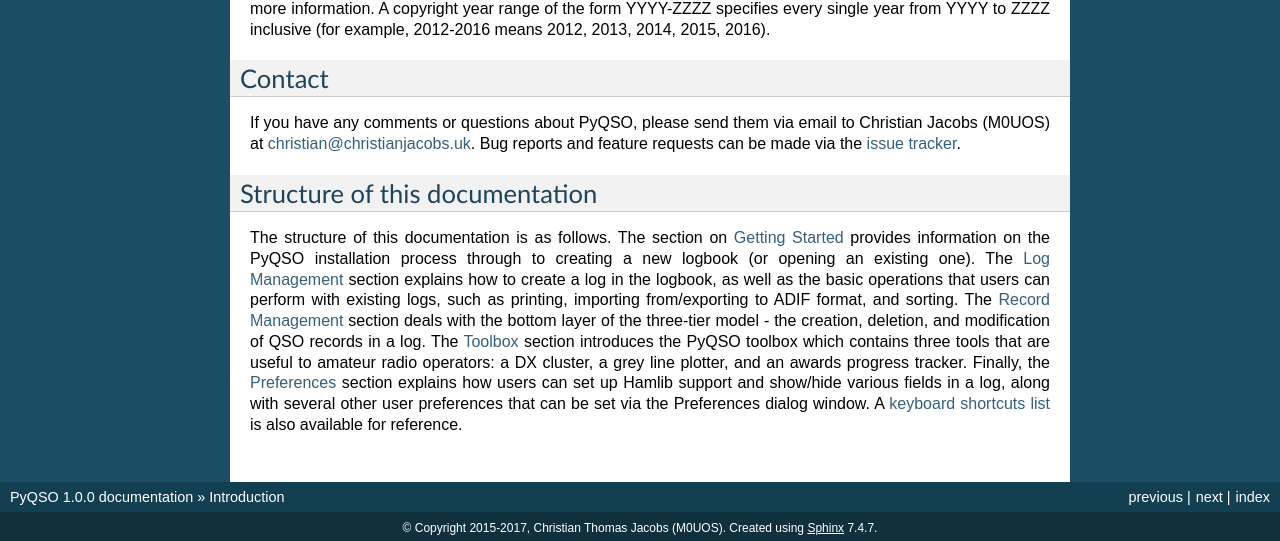
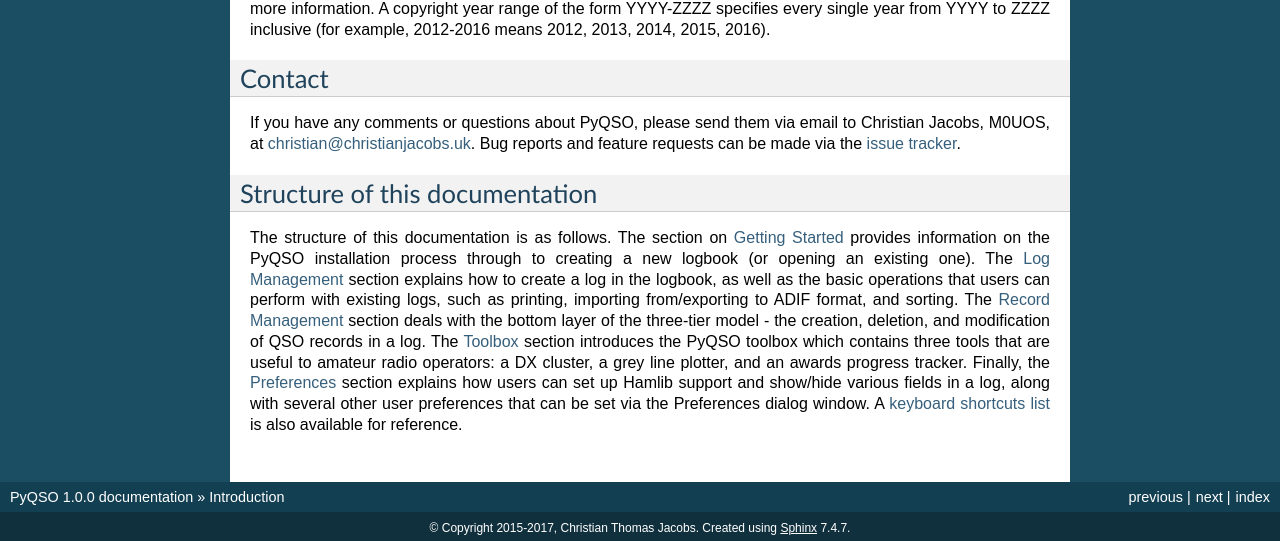
Before and after one commit to ctjacobs/pyqso, a Sphinx documentation site: the page built from docs/source/introduction.rst, in a window 1280 px wide. Shown: the part 887-1428 px from the top of the page. Built offline with Sphinx 7.4.7, drawn with Linux system fonts in a browser that asks for light colours.

Commit message:
Use a comma rather than placing my callsign in brackets after my name.

```diff
--- a/docs/source/conf.py
+++ b/docs/source/conf.py
@@ -51,7 +51,7 @@
 
 # General information about the project.
 project = u'PyQSO'
-copyright = u'2015-2017, Christian Thomas Jacobs (M0UOS)'
+copyright = u'2015-2017, Christian Thomas Jacobs'
 
 # The version info for the project you're documenting, acts as replacement for
 # |version| and |release|, also used in various other places throughout the
@@ -204,7 +204,7 @@
 #  author, documentclass [howto, manual, or own class]).
 latex_documents = [
     ('index', 'PyQSO.tex', u'PyQSO Documentation',
-     u'Christian Thomas Jacobs (M0UOS)', 'manual'),
+     u'Christian Thomas Jacobs, M0UOS', 'manual'),
 ]
 
 # The name of an image file (relative to this directory) to place at the top of
@@ -234,7 +234,7 @@
 # (source start file, name, description, authors, manual section).
 man_pages = [
     ('index', 'pyqso', u'PyQSO Documentation',
-     [u'Christian Thomas Jacobs (M0UOS)'], 1)
+     [u'Christian Thomas Jacobs, M0UOS'], 1)
 ]
 
 # If true, show URL addresses after external links.
@@ -248,7 +248,7 @@
 #  dir menu entry, description, category)
 texinfo_documents = [
     ('index', 'PyQSO', u'PyQSO Documentation',
-     u'Christian Thomas Jacobs (M0UOS)', 'PyQSO', 'A contact logging tool for amateur radio operators.',
+     u'Christian Thomas Jacobs, M0UOS', 'PyQSO', 'A contact logging tool for amateur radio operators.',
      'Miscellaneous'),
 ]
 
--- a/docs/source/introduction.rst
+++ b/docs/source/introduction.rst
@@ -62,7 +62,7 @@
 Contact
 -------
 
-If you have any comments or questions about PyQSO, please send them via email to Christian Jacobs (M0UOS) at christian@christianjacobs.uk. Bug reports and feature requests can be made via the `issue tracker <https://github.com/ctjacobs/pyqso/issues>`_.
+If you have any comments or questions about PyQSO, please send them via email to Christian Jacobs, M0UOS, at christian@christianjacobs.uk. Bug reports and feature requests can be made via the `issue tracker <https://github.com/ctjacobs/pyqso/issues>`_.
 
 Structure of this documentation
 -------------------------------
```
Also changed, not shown: README.md (+1 -1 lines), 1 other file.
